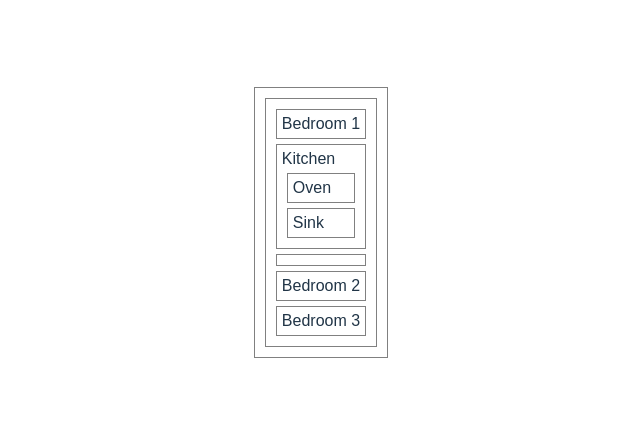
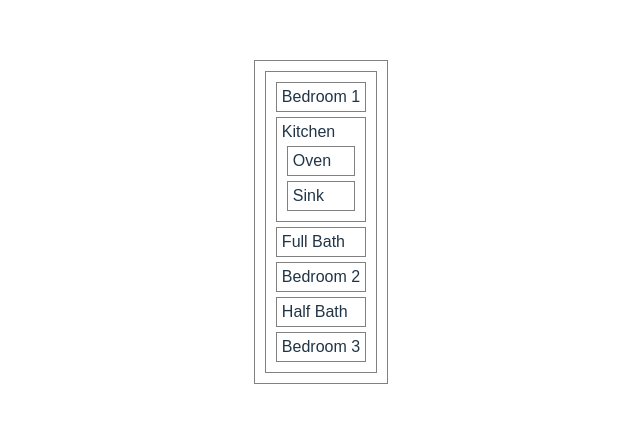
Before and after one commit to BriannaRocha/react-floor-plan, a React (Vite) app: page / in a window 1280 px wide. Shown: the part 178-600 px from the top of the page, without its empty margins (319-959 px from the left). Built offline with nearby package versions, Linux system fonts and the light colour scheme.

Commit message:
add Bathroom component

```diff
--- a/src/Bath.jsx
+++ b/src/Bath.jsx
@@ -1,12 +1,8 @@
-const FullBath = (props) => {
+const Bath = (props) => {
   return (
-    <>
-      <div>
-
-      </div>
-
-    </>
+    <div>
+      {props.details.size}
+    </div>
   )
 }
-
-export default FullBath
+export default Bath
--- a/src/Bedroom.jsx
+++ b/src/Bedroom.jsx
@@ -1,11 +1,8 @@
 const Bedroom = (props) => {
   return (
-    <>
-      <div>
-        Bedroom {props.details}
-      </div>
-
-    </>
+    <div>
+      Bedroom {props.details}
+    </div>
   )
 }
 
--- a/src/FloorPlan.jsx
+++ b/src/FloorPlan.jsx
@@ -8,8 +8,9 @@ function FloorPlan() {
     <>
       <Bedroom details={1} />
       <Kitchen />
-      <Bath />
+      <Bath  details={{size: 'Full Bath'}}/>
       <Bedroom details={2} />
+      <Bath  details={{size: 'Half Bath'}}/>
       <Bedroom details={3} />
 
     </>
--- a/src/Kitchen.jsx
+++ b/src/Kitchen.jsx
@@ -3,14 +3,11 @@ import Sink from "./Sink"
 
 const Kitchen = (props) => {
   return (
-    <>
-      <div>
-        Kitchen
-        <Oven />
-        <Sink />
-      </div>
-
-    </>
+    <div>
+      Kitchen
+      <Oven />
+      <Sink />
+    </div>
   )
 }
 
```
